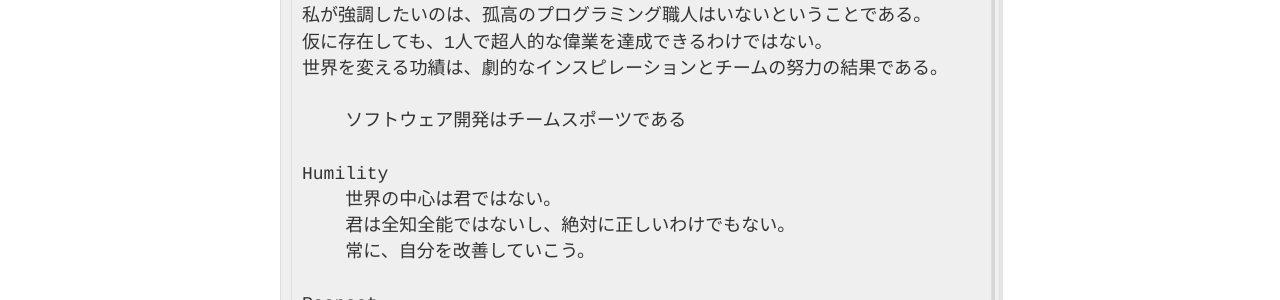
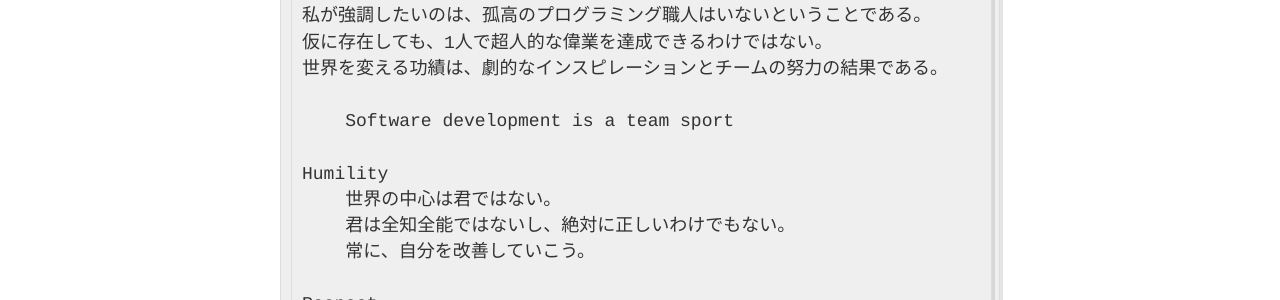
Before and after one commit to The-Actual-Damien/nondroid5-jeckyll, a Jekyll site: the page built from _posts/2111-11-11-Idea.md, in a window 1280 px wide. Shown: the part 317-617 px from the top of the page. Built offline with Jekyll 4.4.1, drawn with Linux system fonts in a browser that asks for light colours; Markdown is read by kramdown in place of the engine named in the settings; some of the changed text lies outside the part shown.

Commit message:
Update 2111-11-11-Idea.md

```diff
--- a/_posts/2111-11-11-Idea.md
+++ b/_posts/2111-11-11-Idea.md
@@ -9,7 +9,7 @@ title: Idea
     仮に存在しても、1人で超人的な偉業を達成できるわけではない。
     世界を変える功績は、劇的なインスピレーションとチームの努力の結果である。
 
-        ソフトウェア開発はチームスポーツである
+        Software development is a team sport
 
     Humility
         世界の中心は君ではない。
```
